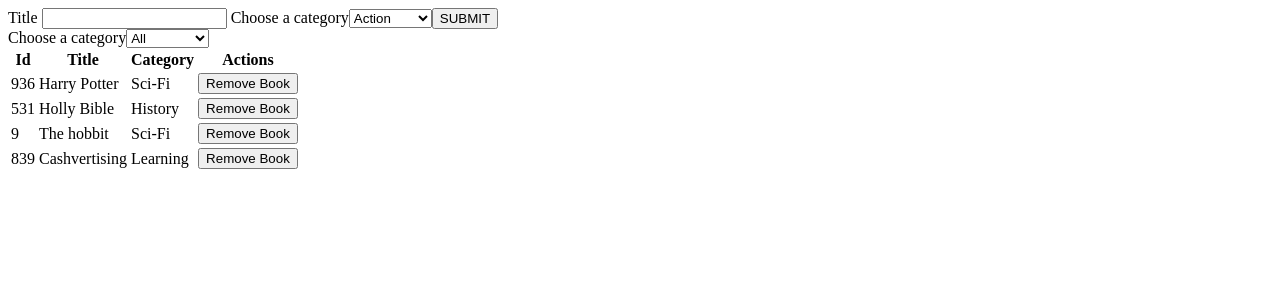
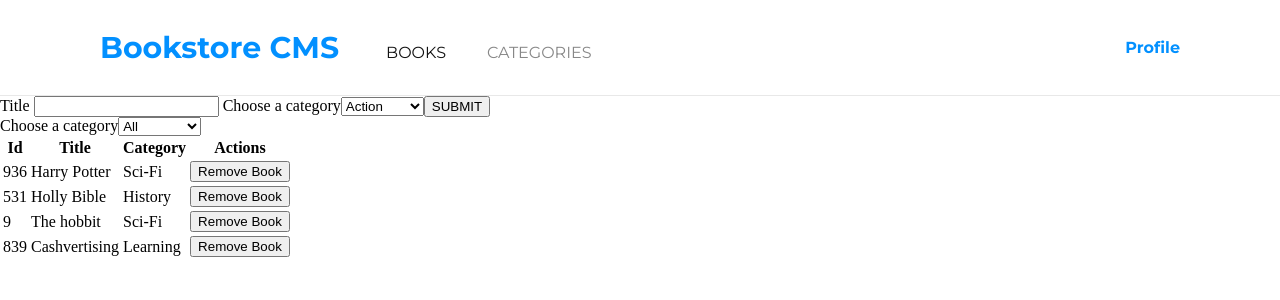
Before and after one commit to xtrmdarc/bookstore-cms, a React (Create React App) app: page / in a window 1280 px wide. Shown: the top 300 px of the page. Built offline with nearby package versions, Linux system fonts and the light colour scheme.

Commit message:
Add node sass dependency, Create Header component and Style Header component

```diff
--- a/package.json
+++ b/package.json
@@ -6,6 +6,7 @@
     "@testing-library/jest-dom": "^4.2.4",
     "@testing-library/react": "^9.3.2",
     "@testing-library/user-event": "^7.1.2",
+    "node-sass": "^4.14.1",
     "prop-types": "^15.7.2",
     "react": "^16.13.1",
     "react-dom": "^16.13.1",
--- a/src/components/App.js
+++ b/src/components/App.js
@@ -1,9 +1,11 @@
 import React from 'react';
 import BooksList from '../containers/BooksList';
 import BooksForm from '../containers/BooksForm';
+import Header from './Header';
 
 const App = () => (
   <div>
+    <Header />
     <BooksForm />
     <BooksList />
   </div>
--- /dev/null
+++ b/src/components/Header.js
@@ -0,0 +1,18 @@
+import React from 'react';
+
+const Header = () => {
+  return (
+    <header>
+      <div className="left-menu">
+        <span className="logo">Bookstore CMS</span>
+        <span className="menu enabled">Books</span>
+        <span className="menu">Categories</span>
+      </div>
+      <div className="right-menu">
+        <span className="profile">Profile</span>
+      </div>
+    </header>
+  );
+}
+
+export default Header;
--- a/src/index.css
+++ /dev/null
@@ -1,3 +0,0 @@
-* {
-  box-sizing: content-box;
-}
--- a/src/index.js
+++ b/src/index.js
@@ -1,6 +1,6 @@
 import React from 'react';
 import ReactDOM from 'react-dom';
-import './index.css';
+import './index.scss';
 import { createStore } from 'redux';
 import { Provider } from 'react-redux';
 import App from './components/App';
--- /dev/null
+++ b/src/index.scss
@@ -0,0 +1,54 @@
+@import url('https://fonts.googleapis.com/css2?family=Montserrat:wght@400;700&family=Roboto+Slab:wght@300&display=swap');
+
+$brandColor: #0290ff;
+$blackTree: #121212;
+$headerBorderColor: #e8e8e8;
+
+* {
+  box-sizing: content-box;
+}
+
+body {
+  margin: 0;
+  padding: 0;
+}
+
+header {
+  display: flex;
+  flex-direction: row;
+  justify-content: space-between;
+  align-items: center;
+  height: 95px;
+  padding: 0 100px;
+  border-bottom: 1px $headerBorderColor solid;
+  .left-menu {
+    .logo {
+      color: $brandColor;
+      font-size: 30px;
+      font-family: 'Montserrat', sans-serif;
+      font-weight: 700;
+      margin-right: 47px;
+    }
+
+    .menu {
+      margin-right: 41px;
+      font-family: 'Montserrat', sans-serif;
+      font-weight: 400;
+      text-transform: uppercase;
+      color: $blackTree;
+      opacity: 0.5;
+
+      &.enabled {
+        opacity: 1;
+      }
+    }
+  }
+
+  .right-menu {
+    .profile {
+      color: $brandColor;
+      font-family: 'Montserrat', sans-serif;
+      font-weight: 700;
+    }
+  }
+}
```
Also changed, not shown: 1 other file (tests, documents, lock files or other folders).
